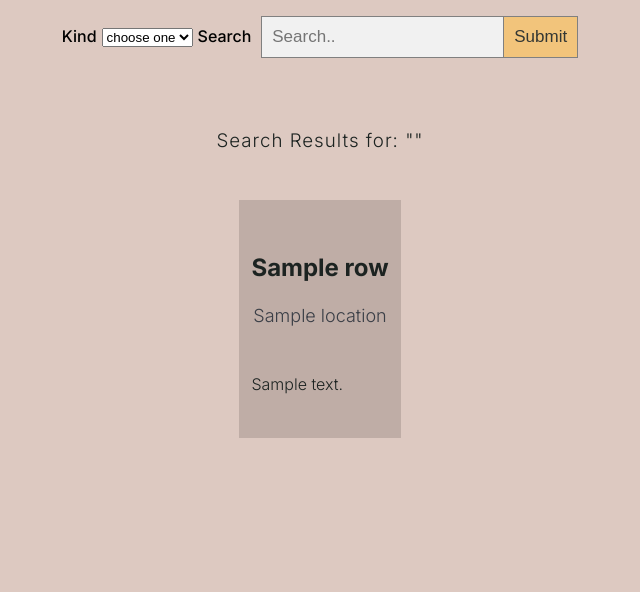
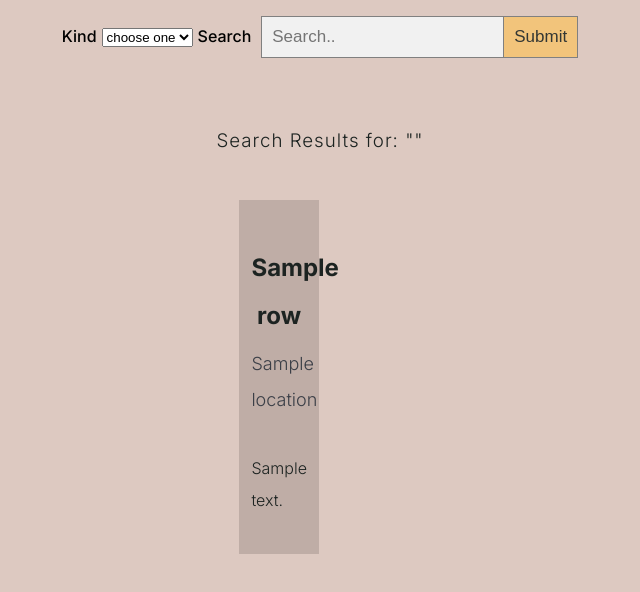
Before and after one commit to Wellesley-Study-Spots/StudySpots, a Flask app: template templates/search.html in a window 1280 px wide. Shown: the part 280-872 px from the top of the page, without its empty margins (320-960 px from the left). Before the commit the page ends 718 px from the top, so only its background shows below. Run offline with Flask 2, Linux system fonts and the light colour scheme; the template is opened without the code that fills it: most values are stand-ins (such as "Sample title", 1, 10 or a date in 2020).

Commit message:
Fix to recently added

```diff
--- a/static/style.css
+++ b/static/style.css
@@ -231,9 +231,11 @@ div, label {
     margin-right: 100px;
     /* margin-top: 100px; */
     display: flex;
+    flex-wrap: wrap;
     flex-direction: row;
-    justify-content: center;
+    justify-content: left;
 }
+
 .spot {
     margin: 30px;
     /* border: border-box; */
@@ -241,6 +243,8 @@ div, label {
     padding: 10px;
     background-color: #bfada6;
     flex: 1 1 0px;
+    min-width: 25%;
+    max-width: 25%;
 }
 
 .spot:hover{
```
Also changed, not shown: uploads/30.jpeg (added).
